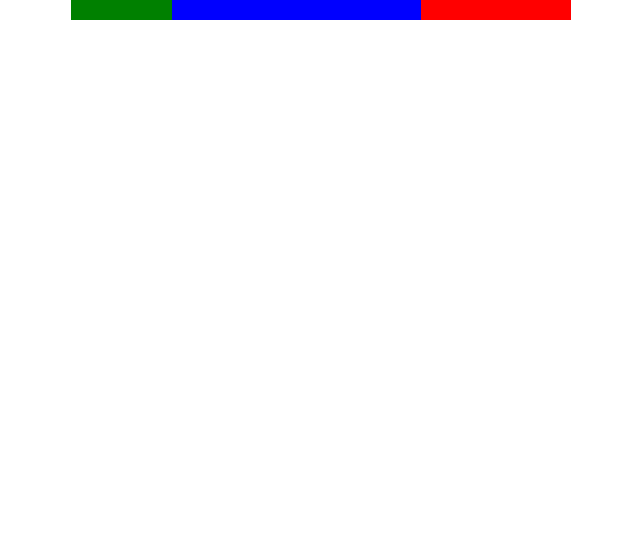
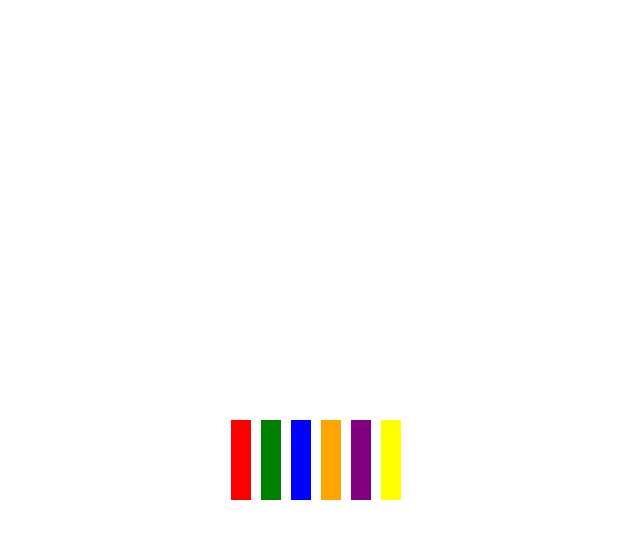
Before and after one commit to linnefromice/react_practice_animation, a React (Create React App) app in the folder pj-react-spring/: page / in a window 1280 px wide. Shown: the top 538 px of the page, without its empty margins (319-959 px from the left). Built offline with nearby package versions, Linux system fonts and the light colour scheme.

Commit message:
add sample

```diff
--- a/pj-react-spring/src/App.js
+++ b/pj-react-spring/src/App.js
@@ -15,6 +15,7 @@
 import {
   Translate,
   BarGraph,
+  StaggeredBars
 } from './views/samples_three';
 
 const Container = Keyframes.Spring(async next => {
@@ -53,7 +54,7 @@
       alignItems: "center",
       justifyContent: "center"
     }}>
-      <BarGraph/>
+      <StaggeredBars/>
     </div>
   );
 }
--- a/pj-react-spring/src/views/samples_three.js
+++ b/pj-react-spring/src/views/samples_three.js
@@ -1,7 +1,7 @@
 // https://pakatagoh.com/blog/getting-started-with-react-spring
 
 import React from 'react';
-import { animated, useSpring, useSprings } from 'react-spring';
+import { animated, useSpring, useSprings, useTrail } from 'react-spring';
 
 const Translate = () => {
   const spring = useSpring({
@@ -62,4 +62,29 @@
   ));
 }
 
-export { Translate, BarGraph }
+const StaggeredBars = () => {
+  const colors = ['red', 'green', 'blue', 'orange', 'purple', 'yellow'];
+  const trailSprings = useTrail(colors.length, {
+    from: { height: '0px' },
+    to: { height: '80px' }
+  });
+
+  return (
+    <div style={{ display: 'flex', alignItems: 'flex-end', height: '500px' }}>
+      {trailSprings.map((spring, index) => (
+        <animated.div
+          key={colors[index]}
+          style={{
+            ...spring,
+            width: '20px',
+            marginRight: '10px',
+            transformOrigin: 'bottom',
+            backgroundColor: colors[index],
+          }}
+        />
+      ))}
+    </div>
+  );
+}
+
+export { Translate, BarGraph, StaggeredBars }
```
